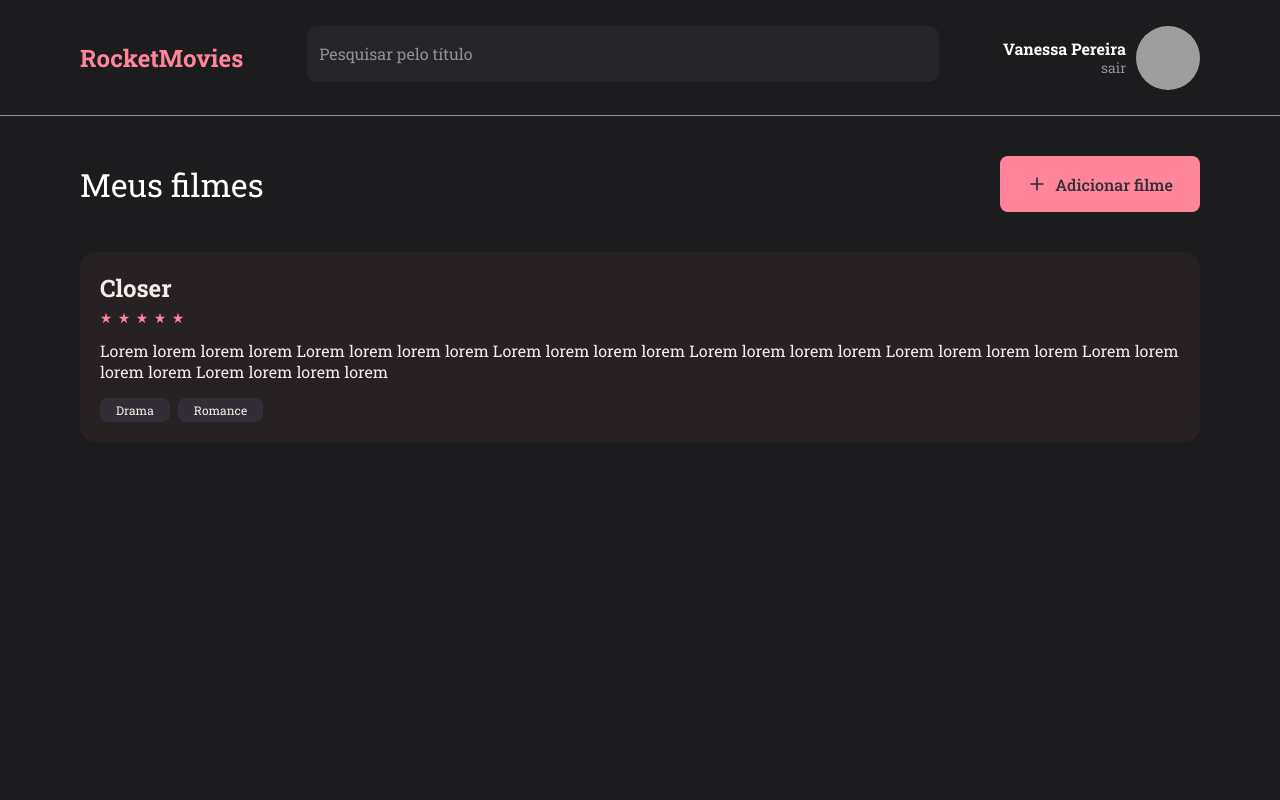
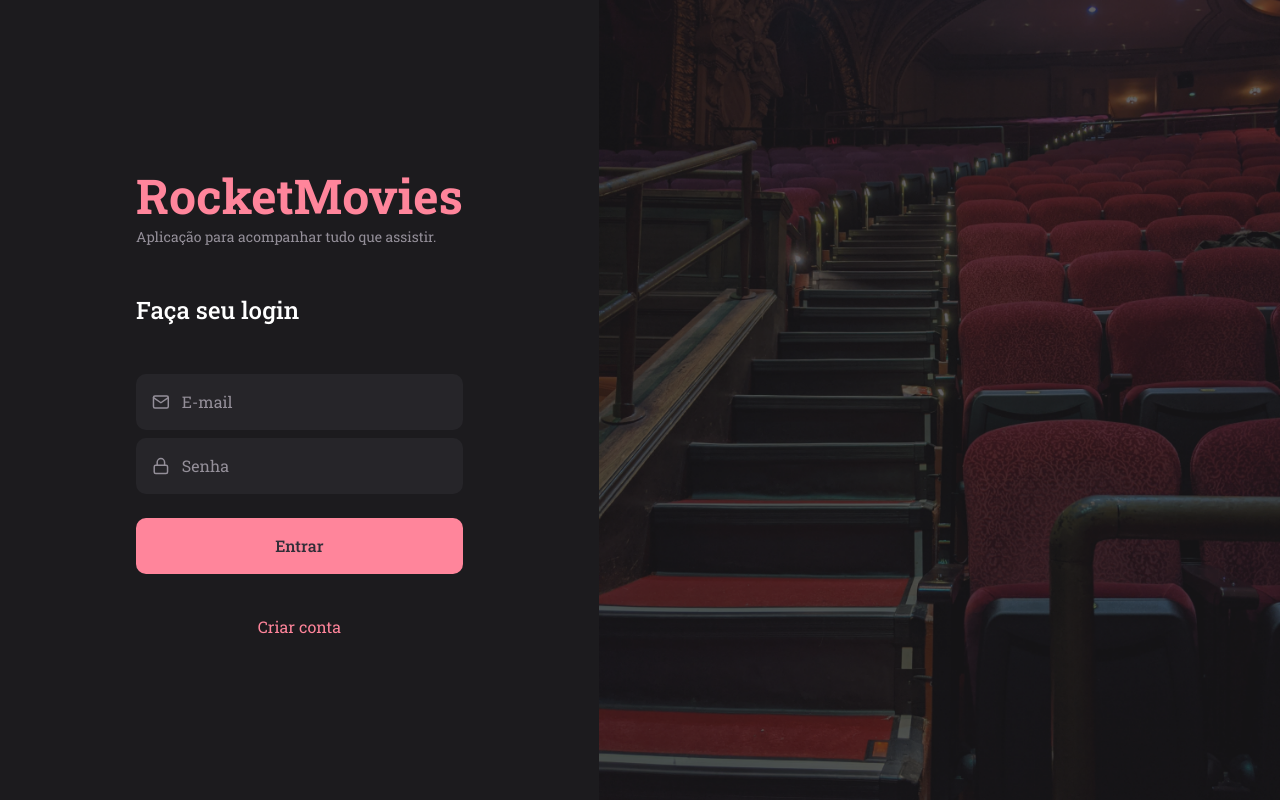
Before and after one commit to vnspereira11/app-rocketmovies-frontend, a React (Vite) app: page / in a window 1280 px wide. Built offline with nearby package versions, Linux system fonts and the light colour scheme; grey boxes are pictures that could not be loaded.

Commit message:
Implementing SignIn, SignUp and Logout

```diff
--- a/src/components/Header/index.jsx
+++ b/src/components/Header/index.jsx
@@ -1,6 +1,9 @@
 import { Container, Search, Profile, Logout } from "./styles";
+import { useAuth } from "../../hooks/auth";
 
 export function Header({ children }) {
+  const { signOut } = useAuth();
+
   return (
       <Container>
 
@@ -11,12 +14,11 @@ export function Header({ children }) {
         </Search>
 
           <Profile to="/profile">
-                <div>
             <strong>Vanessa Pereira</strong>
-                    <Logout>sair</Logout>
-                </div>
             <img src="https://github.com/vnspereira11.png" alt="Foto do usuário" />
           </Profile>
+          <Logout onClick={signOut}>sair</Logout>
+
       </Container>
-    )
+    );
 };
--- a/src/components/Header/styles.js
+++ b/src/components/Header/styles.js
@@ -31,14 +31,8 @@ export const Search = styled.div`
 export const Profile = styled(Link)`
     display: flex;
     align-items: center;
-    gap: 1rem;
-
-    > div {
-        display: flex;
-        flex-direction: column;
-        align-items: flex-end;
-        color: ${({ theme }) => theme.COLORS.WHITE};
-    }
+    gap: 0.8rem;
+    color: ${({ theme }) => theme.COLORS.WHITE};
 
     > img {
         width: 6.4rem;
@@ -54,4 +48,8 @@ export const Logout = styled.button`
     color: ${({ theme }) => theme.COLORS.GRAY_LIGHT};
     font-size: 1.4rem;
     line-height: 1.8rem;
+
+    position: relative;
+    top: 18px;
+    right: 100px;
 `;
--- /dev/null
+++ b/src/hooks/auth.jsx
@@ -0,0 +1,65 @@
+import { createContext, useContext, useState, useEffect } from "react";
+
+import { api } from '../services/api';
+
+export const AuthContext = createContext({});
+
+function AuthProvider({ children }) {
+  const [data, setData] = useState({});
+
+	async function signIn({ email, password }) {
+
+    try {
+      const response = await api.post("/sessions", {email, password});
+			const { user, token } = response.data;
+
+      localStorage.setItem("@rocketnotes: user", JSON.stringify(user));
+      localStorage.setItem("@rocketnotes: token", token);
+
+      api.defaults.headers.common['Authorization'] = `Bearer ${token}`;
+			setData({ user, token });
+
+    } catch (error) {
+        if (error.response) {
+          alert(error.response.data.message);
+        } else {
+          	alert("Não foi possível entrar.");
+        }
+      };
+  };
+
+  function signOut() {
+    localStorage.removeItem("@rocketnotes: token");
+    localStorage.removeItem("@rocketnotes: user");
+
+    setData({});
+};
+
+  useEffect(() => {
+    const token = localStorage.getItem("@rocketnotes: token");
+    const user = localStorage.getItem("@rocketnotes: user");
+
+    if (token && user) {
+      api.defaults.headers.common['Authorization'] = `Bearer ${token}`;
+
+      setData({
+        token,
+        user: JSON.parse(user)
+      });
+    };
+
+}, []);
+
+  return (
+    <AuthContext.Provider value={{ signIn, signOut, user: data.user }}>
+      {children}
+    </AuthContext.Provider>
+  );
+};
+
+function useAuth() {
+    const context = useContext(AuthContext);
+    return context;
+};
+
+export { AuthProvider, useAuth };
--- a/src/main.jsx
+++ b/src/main.jsx
@@ -5,13 +5,17 @@ import GlobalStyles from "./styles/global";
 import { ThemeProvider } from "styled-components";
 import theme from "./styles/theme";
 
+import { AuthProvider } from "./hooks/auth";
+
 import { Routes } from "./routes";
 
 ReactDOM.createRoot(document.getElementById('root')).render(
   <React.StrictMode>
     <ThemeProvider theme={theme}>
       <GlobalStyles />
-      <Routes />
+      <AuthProvider>
+        <Routes />
+      </AuthProvider>
     </ThemeProvider>
   </React.StrictMode>
 )
--- a/src/pages/SignIn/index.jsx
+++ b/src/pages/SignIn/index.jsx
@@ -1,11 +1,24 @@
+import { useState } from "react";
 import { FiMail, FiLock } from "react-icons/fi";
 import { Link } from "react-router-dom";
+
+import { useAuth } from "../../hooks/auth";
+
 import { Container, Form, Background } from "./styles";
 
 import { Input } from "../../components/Input";
 import { Button } from "../../components/Button";
 
 export function SignIn() {
+    const [email, setEmail] = useState("");
+    const [password, setPassword] = useState("");
+
+    const { signIn } = useAuth();
+
+    function handleSignIn() {
+        signIn({email, password});
+    };
+
     return (
         <Container>
             <Form>
@@ -17,14 +30,16 @@ export function SignIn() {
                     placeholder="E-mail"
                     type="text"
                     icon={FiMail}
+                    onChange={e => setEmail(e.target.value)}
                 />
 
                 <Input
                     placeholder="Senha"
                     type="password"
                     icon={FiLock}
+                    onChange={e => setPassword(e.target.value)}
                 />
-                <Button title="Entrar" />
+                <Button title="Entrar" onClick={handleSignIn}/>
                 <Link to="register">
                     Criar conta
                 </Link>
--- a/src/pages/SignUp/index.jsx
+++ b/src/pages/SignUp/index.jsx
@@ -1,5 +1,9 @@
+import { useState } from "react";
+
 import { FiUser, FiMail, FiLock, FiArrowLeft } from "react-icons/fi";
-import { Link } from "react-router-dom";
+import { Link, useNavigate } from "react-router-dom";
+
+import { api } from "../../services/api";
 
 import { Container, Form, Background } from "./styles";
 
@@ -7,6 +11,31 @@ import { Input } from "../../components/Input";
 import { Button } from "../../components/Button";
 
 export function SignUp() {
+    const [name, setName] = useState("");
+	const [email, setEmail] = useState("");
+	const [password, setPassword] = useState("");
+
+    const navigate = useNavigate();
+
+    function handleSignUp() {
+        if (!name || !email || !password) {
+          return alert("Preencha todos os campos.");
+        };
+
+        api.post("/users", { name, email, password })
+          .then(() => {
+            alert("Usuário cadastrado com sucesso!");
+            navigate(-1);
+          })
+          .catch(error => {
+            if (error.response) {
+              alert(error.response.data.message);
+            } else {
+              alert("Não foi possível cadastrar.");
+            }
+          });
+      };
+
     return (
         <Container>
             <Form>
@@ -18,20 +47,23 @@ export function SignUp() {
                     placeholder="Nome"
                     type="text"
                     icon={FiUser}
+                    onChange={e => setName(e.target.value)}
                 />
 
                 <Input
                     placeholder="E-mail"
                     type="text"
                     icon={FiMail}
+                    onChange={e => setEmail(e.target.value)}
                 />
 
                 <Input
                     placeholder="Senha"
                     type="password"
                     icon={FiLock}
+                    onChange={e => setPassword(e.target.value)}
                 />
-                <Button title="Cadastrar" />
+                <Button title="Cadastrar" onClick={handleSignUp} />
                 <Link to="/">
                     <FiArrowLeft />
                     Voltar para o login
--- a/src/routes/index.jsx
+++ b/src/routes/index.jsx
@@ -1,12 +1,15 @@
 import { BrowserRouter } from "react-router-dom";
+import { useAuth } from "../hooks/auth";
 
 import { AppRoutes } from "./app.routes";
 import { AuthRoutes } from "./auth.routes";
 
 export function Routes() {
+  const { user } = useAuth();
+
   return (
     <BrowserRouter>
-      <AppRoutes />
+      {user ? <AppRoutes /> : <AuthRoutes />}
     </BrowserRouter>
   );
 };
```
Lines whose indentation alone changed are shown as unchanged.
